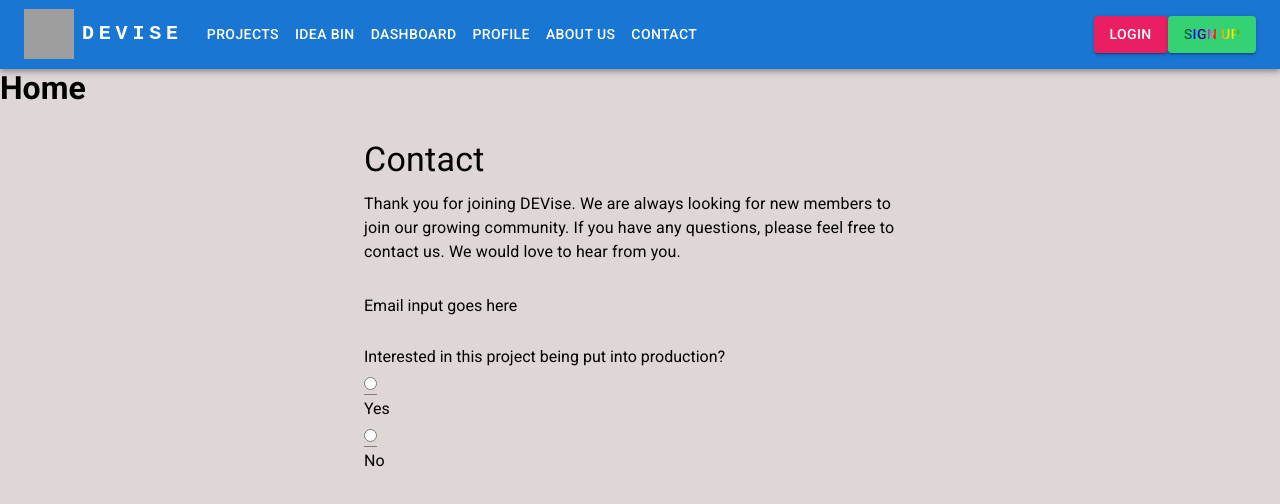
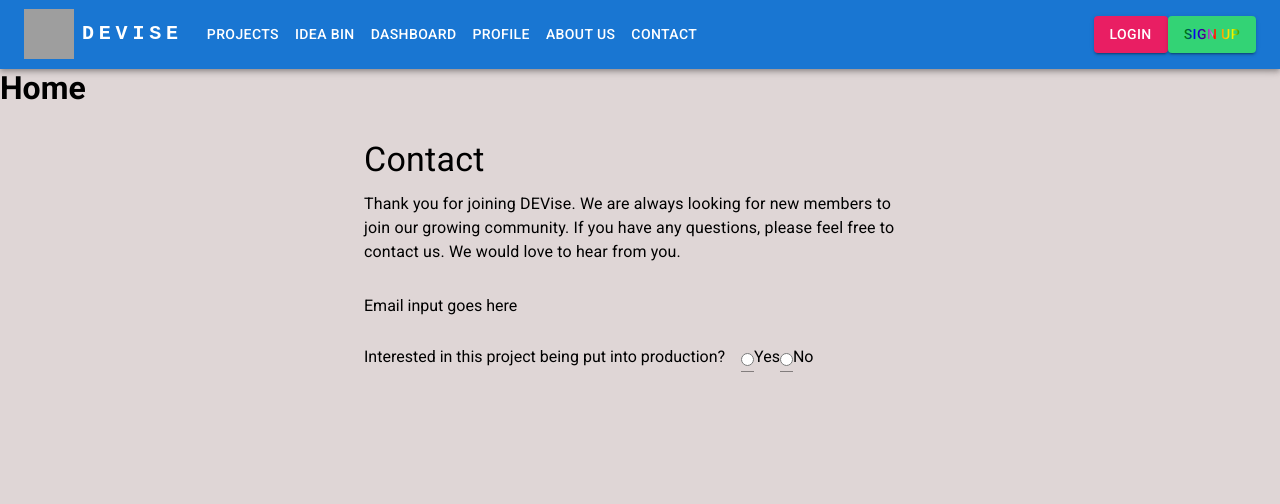
Before and after one commit to Brainybrian316/DEVise, a React (Create React App) app: page / in a window 1280 px wide. Shown: the top 504 px of the page. Built offline with nearby package versions, Linux system fonts and the light colour scheme; grey boxes are pictures that could not be loaded.

Commit message:
styling form

```diff
--- a/src/pages/Contact/index.js
+++ b/src/pages/Contact/index.js
@@ -21,16 +21,25 @@ export default function Contact() {
               Email input goes here
             </Typography>
         </Box>
-        {/* yes or no radio */}
-        <Box my={4}>
-          <Typography variant="p" component="p" gutterBottom>
+
+        <Box
+          sx={{ display: { xs: 'flex', md: 'flex' } }}
+          my={4}>
+          <Typography
+          sx={{ mr: 2 }}
+          variant="p"
+          component="p"
+          gutterBottom>
             Interested in this project being put into production?
           </Typography>
-          <Input type="radio" name="radio-button-demo" value="yes" />
+          <Input
+          type="radio"
+          name="yes"
+          value="yes" />
           <Typography variant="p" component="p" gutterBottom>
             Yes
           </Typography>
-          <Input type="radio" name="radio-button-demo" value="no" />
+          <Input type="radio" name="no" value="no" />
           <Typography variant="p" component="p" gutterBottom>
             No
           </Typography>
```
